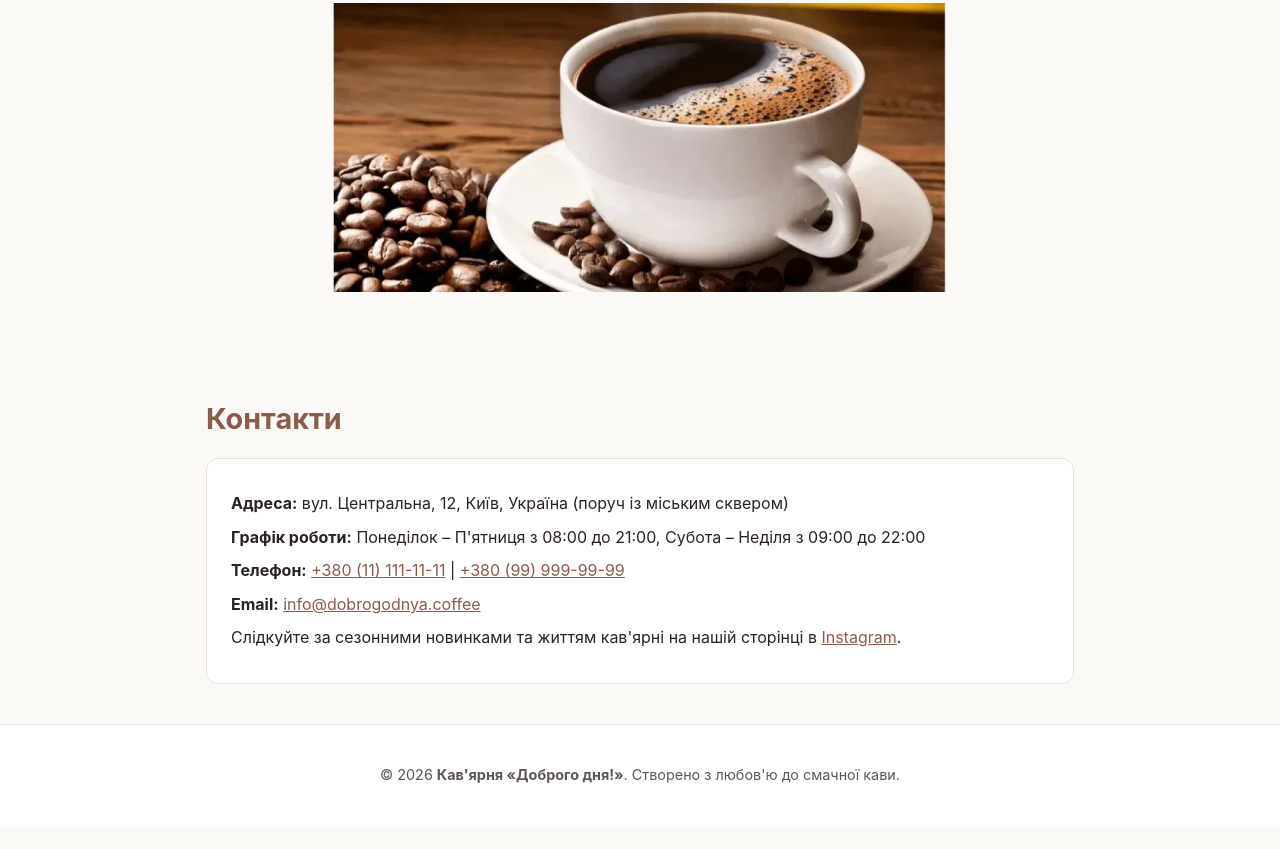
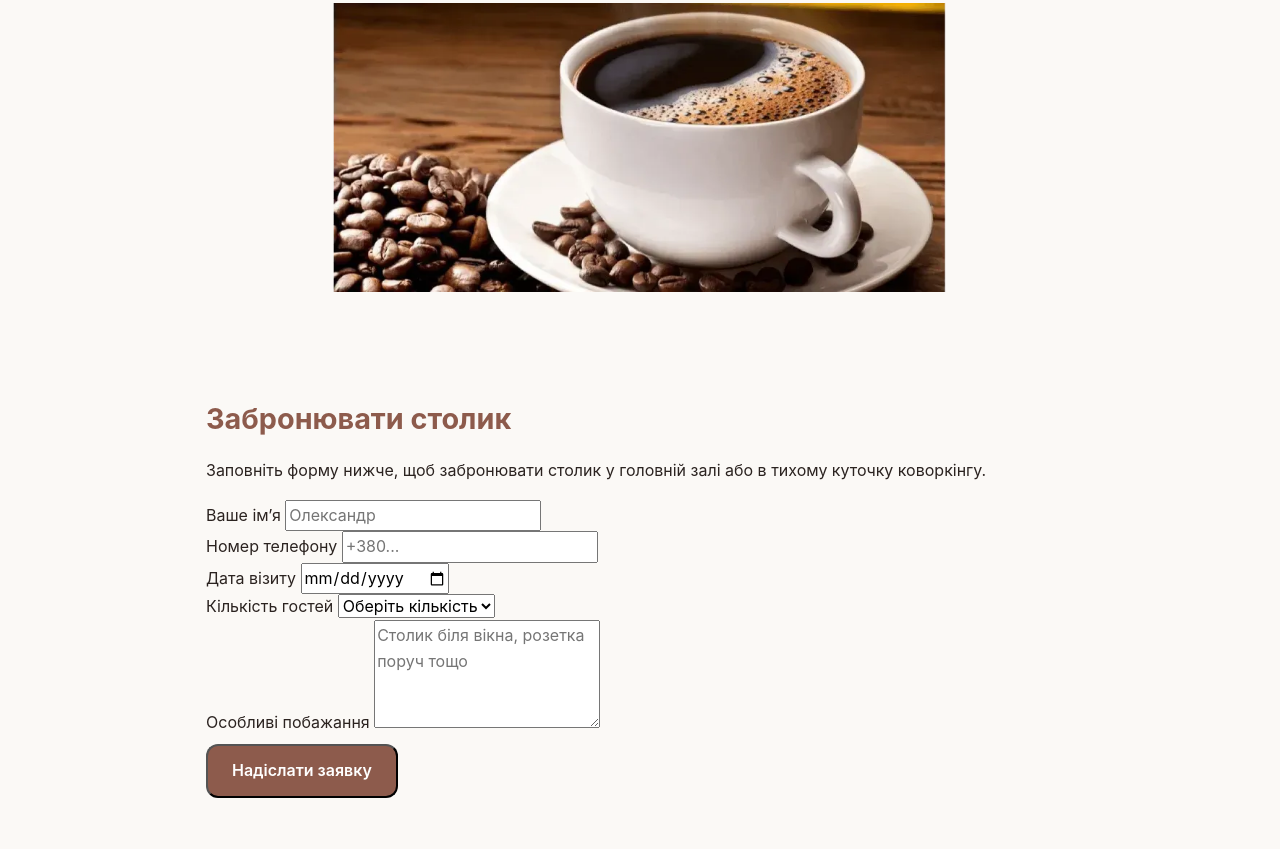
Before and after one commit to dimontttt/WEB_labs_2026, a plain HTML site: page index.html in a window 1280 px wide. Shown: the part 1922-2771 px from the top of the page. Before the commit the page ends 2747 px from the top, so only its background shows below. Drawn offline with Linux system fonts and the light colour scheme.

Commit message:
feat: add accessible table booking form with html validation

```diff
--- a/index.html
+++ b/index.html
@@ -13,6 +13,7 @@
             <nav class="main-nav" aria-label="Головна навігація">
                 <a class="nav-link" href="#about">Про нас</a>
                 <a class="nav-link" href="#services">Послуги та меню</a>
+                <a class="nav-link" href="#booking">Бронювання</a>
                 <a class="nav-link" href="#contacts">Контакти</a>
             </nav>
         </div>
@@ -85,7 +86,73 @@
                 </div>
             </div>
         </section>
+        <section id="booking" class="section booking-section">
+            <div class="container">
+                <h2 class="section-title">Забронювати столик</h2>
+                <p class="section-text">
+                    Заповніть форму нижче, щоб забронювати столик у головній залі або в тихому куточку коворкінгу.
+                </p>
 
+                <form class="booking-form" action="#" method="post">
+                    <div class="form-field">
+                        <label for="client-name">Ваше ім’я</label>
+                        <input
+                            id="client-name"
+                            name="client_name"
+                            type="text"
+                            minlength="2"
+                            placeholder="Олександр"
+                            required
+                        >
+                    </div>
+
+                    <div class="form-field">
+                        <label for="client-phone">Номер телефону</label>
+                        <input
+                            id="client-phone"
+                            name="client_phone"
+                            type="tel"
+                            placeholder="+380..."
+                            required
+                        >
+                    </div>
+
+                    <div class="form-field">
+                        <label for="booking-date">Дата візиту</label>
+                        <input
+                            id="booking-date"
+                            name="booking_date"
+                            type="date"
+                            min="2026-10-15"
+                            required
+                        >
+                    </div>
+
+                    <div class="form-field">
+                        <label for="guests-count">Кількість гостей</label>
+                        <select id="guests-count" name="guests_count" required>
+                            <option value="">Оберіть кількість</option>
+                            <option value="1">1 гість</option>
+                            <option value="2">2 гостей</option>
+                            <option value="3-4">3–4 гостей</option>
+                            <option value="5+">5+ гостей</option>
+                        </select>
+                    </div>
+
+                    <div class="form-field">
+                        <label for="special-wishes">Особливі побажання</label>
+                        <textarea
+                            id="special-wishes"
+                            name="special_wishes"
+                            rows="4"
+                            placeholder="Столик біля вікна, розетка поруч тощо"
+                        ></textarea>
+                    </div>
+
+                    <button type="submit" class="button submit-btn">Надіслати заявку</button>
+                </form>
+            </div>
+        </section>
         <section id="contacts" class="section contacts-section">
             <div class="container">
                 <h2 class="section-title">Контакти</h2>
```
